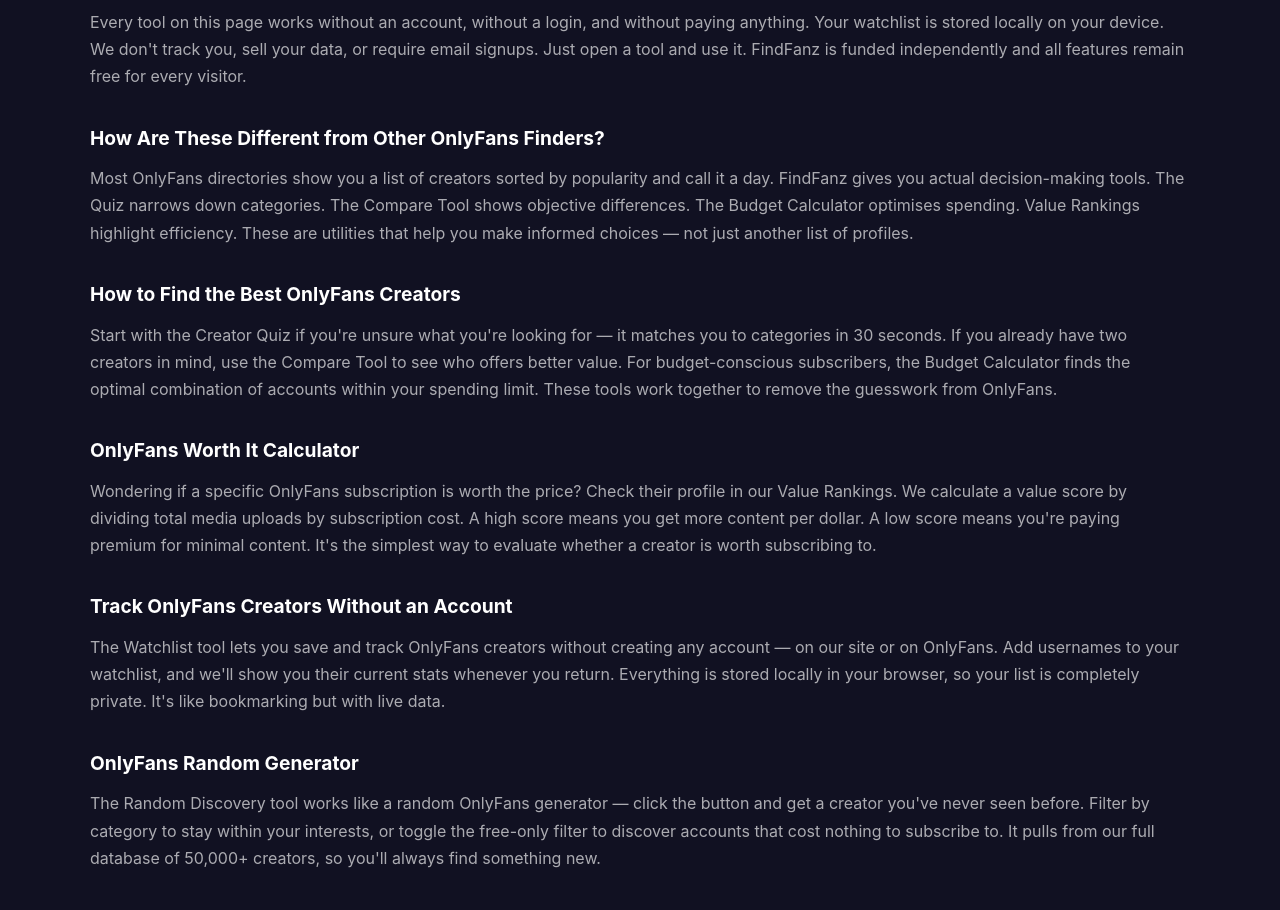
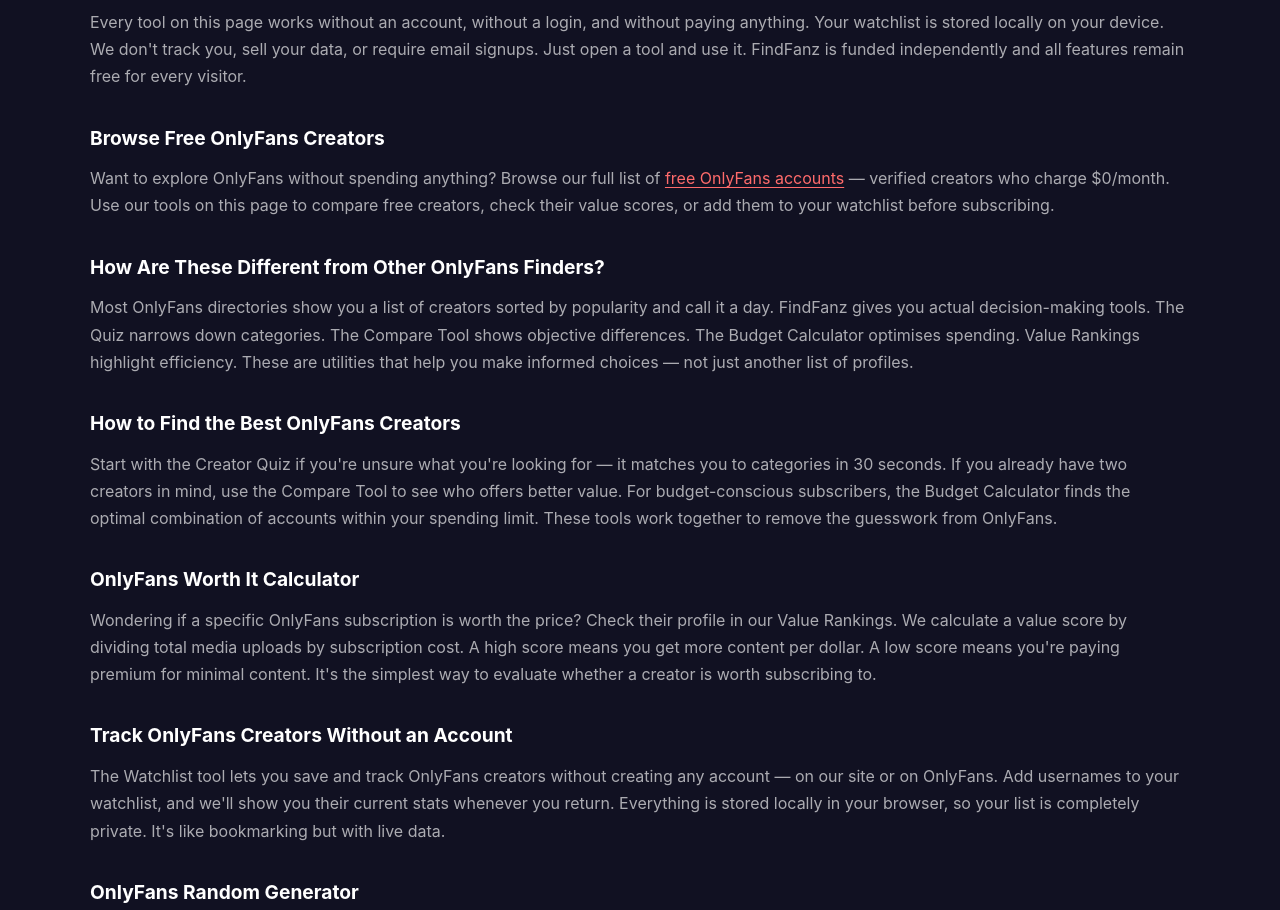
Before and after one commit to dan19981998/fanz-finder, a Next.js app: page /tools in a window 1280 px wide. Shown: the part 3940-4850 px from the top of the page. Built offline with nearby package versions, Linux system fonts and the light colour scheme.

Commit message:
Add internal link to /onlyfans/free from tools page to boost crawl signal

```diff
--- a/src/app/tools/page.tsx
+++ b/src/app/tools/page.tsx
@@ -1,4 +1,5 @@
 import { Metadata } from "next";
+import Link from "next/link";
 import QuizClient from "@/components/QuizClient";
 import CompareClient from "@/components/CompareClient";
 import ToolsPageClient from "@/components/ToolsPageClient";
@@ -154,6 +155,11 @@
                         Every tool on this page works without an account, without a login, and without paying anything. Your watchlist is stored locally on your device. We don&apos;t track you, sell your data, or require email signups. Just open a tool and use it. FindFanz is funded independently and all features remain free for every visitor.
                     </p>
 
+                    <h3>Browse Free OnlyFans Creators</h3>
+                    <p>
+                        Want to explore OnlyFans without spending anything? Browse our full list of <Link href="/onlyfans/free">free OnlyFans accounts</Link> — verified creators who charge $0/month. Use our tools on this page to compare free creators, check their value scores, or add them to your watchlist before subscribing.
+                    </p>
+
                     <h3>How Are These Different from Other OnlyFans Finders?</h3>
                     <p>
                         Most OnlyFans directories show you a list of creators sorted by popularity and call it a day. FindFanz gives you actual decision-making tools. The Quiz narrows down categories. The Compare Tool shows objective differences. The Budget Calculator optimises spending. Value Rankings highlight efficiency. These are utilities that help you make informed choices — not just another list of profiles.
```
